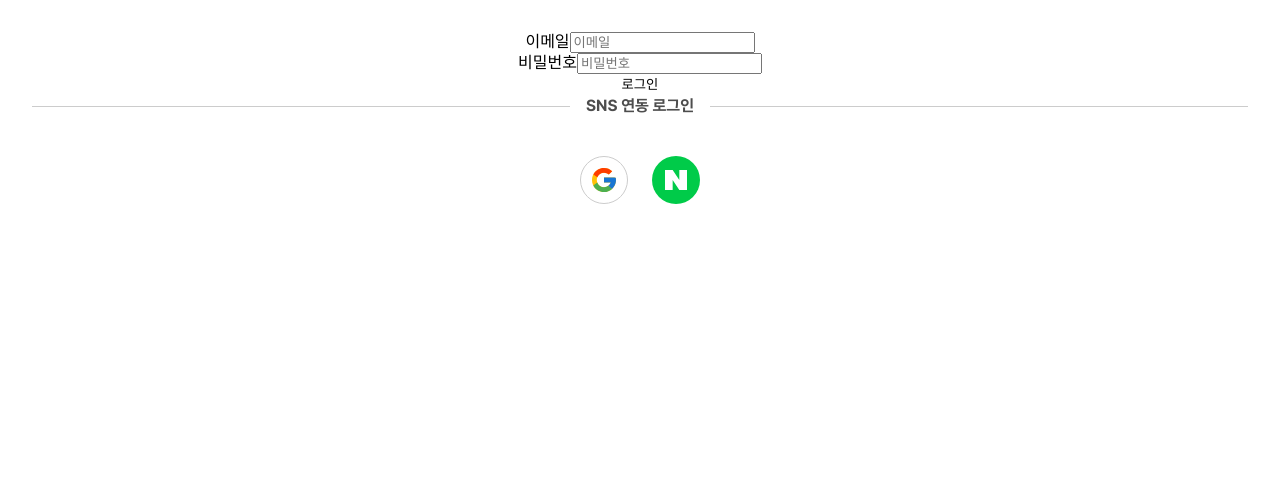
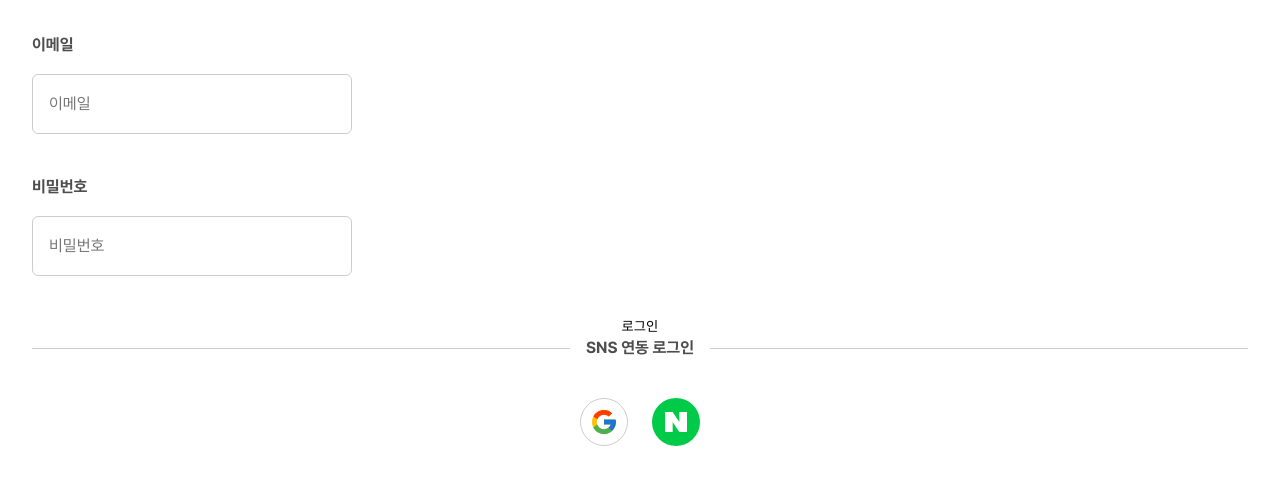
Before and after one commit to Friends77/FRI-FRONT, a React (Vite) app: page /login in a window 1280 px wide. Shown: the top 484 px of the page. Built offline with nearby package versions, Linux system fonts and the light colour scheme; no server answers.

Commit message:
design: <Input> 컴포넌트 디자인
- Cancel Icon 추가
- GlobalStyle에 box-sizing: border-box 설정

```diff
--- /dev/null
+++ b/src/components/auth/Input/Input.styled.ts
@@ -0,0 +1,62 @@
+import styled from 'styled-components';
+
+export const Wrapper = styled.div<{ $width?: string }>`
+  display: flex;
+  flex-direction: column;
+  gap: 1rem;
+  width: ${({ $width }) => $width || '20rem'};
+`;
+
+export const Label = styled.label`
+  align-self: flex-start;
+  ${({ theme }) => theme.typo.B1_B};
+  color: ${({ theme }) => theme.colors.Gray_800};
+`;
+
+export const InputContainer = styled.div`
+  position: relative;
+  margin-bottom: 2.5rem;
+`;
+
+export const Input = styled.input<{ $isError?: boolean }>`
+  ${({ theme }) => theme.typo.B1_R};
+  padding: 1rem;
+  width: 100%;
+  color: ${({ theme }) => theme.colors.Gray_1000};
+  border: 1px solid
+    ${({ theme, $isError }) =>
+      $isError ? theme.colors.Alter_error : theme.colors.Gray_400};
+  border-radius: 6px;
+  outline: none;
+  transition: border 0.3s ease;
+
+  &:focus {
+    border-color: ${({ theme, $isError }) =>
+      $isError ? theme.colors.Alter_error : theme.colors.Blue_400};
+  }
+
+  ::placeholder {
+    color: ${({ theme }) => theme.colors.Gray_800};
+  }
+`;
+
+export const CancelBtn = styled.button`
+  position: absolute;
+  top: 0;
+  bottom: 0;
+  right: 1rem;
+  margin: auto;
+  padding: 0;
+  width: 1.25rem;
+  height: 1.25rem;
+  border: none;
+  background-color: transparent;
+`;
+
+export const ErrorMsg = styled.p`
+  ${({ theme }) => theme.typo.B2_R};
+  position: absolute;
+  transform: translateY(11px);
+  text-align: start;
+  color: ${({ theme }) => theme.colors.Alter_error};
+`;
--- a/src/components/auth/Input/index.tsx
+++ b/src/components/auth/Input/index.tsx
@@ -1,4 +1,6 @@
-import { FieldError, RegisterOptions, useFormContext } from "react-hook-form";
+import { FieldError, RegisterOptions, useFormContext } from 'react-hook-form';
+import * as Styled from './Input.styled';
+import Cancel from '@/components/@common/SVG/Icon/Cancel';
 
 export interface IInputFieldProps
   extends React.InputHTMLAttributes<HTMLInputElement> {
@@ -6,22 +8,50 @@ export interface IInputFieldProps
   id?: string;
   name: string;
   rules?: RegisterOptions;
+  width?: string;
 }
 
-const InputField = ({ label, id, name, rules, ...rest }: IInputFieldProps) => {
+const InputField = ({
+  label,
+  id,
+  name,
+  rules,
+  width,
+  ...rest
+}: IInputFieldProps) => {
   const {
+    watch,
+    setValue,
+    setFocus,
     register,
     formState: { errors },
   } = useFormContext();
 
+  const text = watch(name);
   const error = errors[name] as FieldError;
 
+  const handleCancleClick = () => {
+    setValue(name, '', { shouldValidate: true });
+    setFocus(name);
+  };
   return (
-    <div>
-      <label htmlFor={id}>{label}</label>
-      <input id={id} {...register(name, rules)} {...rest} />
-      {error && <p>{error.message}</p>}
-    </div>
+    <Styled.Wrapper $width={width}>
+      <Styled.Label htmlFor={id}>{label}</Styled.Label>
+      <Styled.InputContainer>
+        <Styled.Input
+          id={id}
+          $isError={!!error}
+          {...register(name, rules)}
+          {...rest}
+        />
+        {text && (
+          <Styled.CancelBtn type="button" onClick={handleCancleClick}>
+            <Cancel title="취소" width="20" height="20" />
+          </Styled.CancelBtn>
+        )}
+        {error && <Styled.ErrorMsg>{error.message}</Styled.ErrorMsg>}
+      </Styled.InputContainer>
+    </Styled.Wrapper>
   );
 };
 
--- a/src/styles/GlobalStyle.ts
+++ b/src/styles/GlobalStyle.ts
@@ -17,6 +17,10 @@ const GlobalStyle = createGlobalStyle`
     src: url(${PretendardRegular}) format('woff');
   }
 
+  * {
+    box-sizing: border-box
+  }
+
   button {
     outline: 0;
     border: 0;
```
Also changed, not shown: src/components/@common/SVG/Icon/Cancel.tsx (added, +34 -0 lines).
